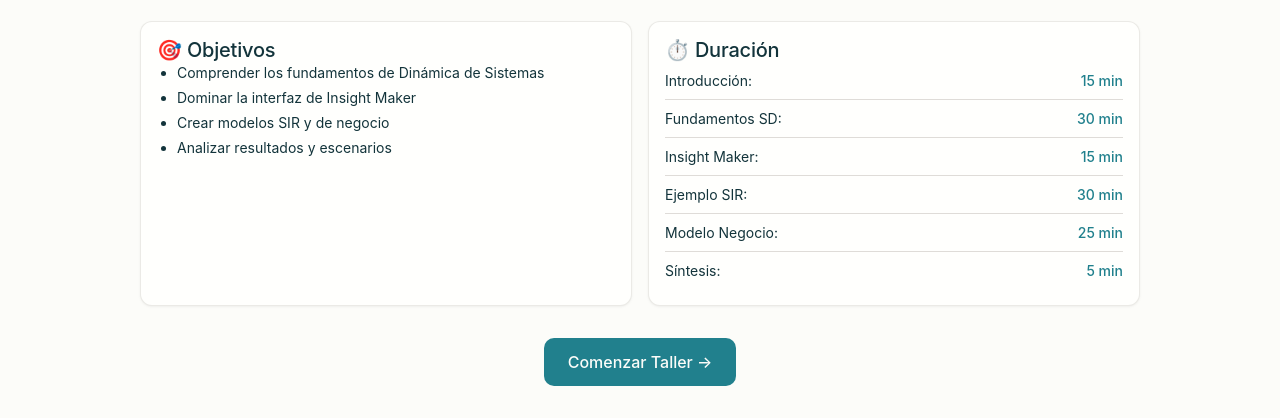
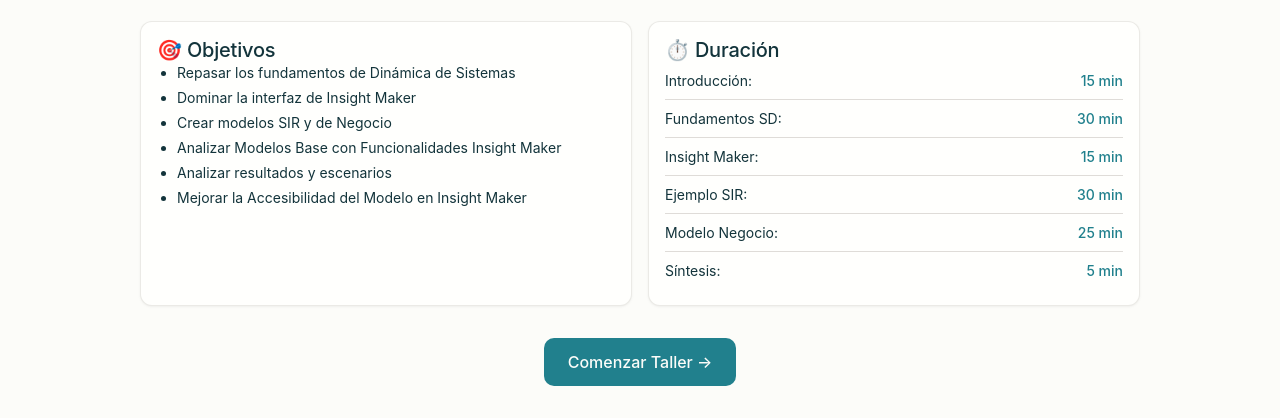
Before and after one commit to manzamb/SD-InsightMaker, a plain HTML site: page index.html in a window 1280 px wide. Shown: the part 604-1022 px from the top of the page. Drawn offline with nearby package versions, Linux system fonts and the light colour scheme; a web font is replaced by a local one.

Commit message:
Update objectives in index.html

```diff
--- a/index.html
+++ b/index.html
@@ -44,10 +44,12 @@
                         <div class="card__body">
                             <h3>🎯 Objetivos</h3>
                             <ul>
-                                <li>Comprender los fundamentos de Dinámica de Sistemas</li>
+                                <li>Repasar los fundamentos de Dinámica de Sistemas</li>
                                 <li>Dominar la interfaz de Insight Maker</li>
-                                <li>Crear modelos SIR y de negocio</li>
+                                <li>Crear modelos SIR y de Negocio</li>
+                                <li>Analizar Modelos Base con Funcionalidades Insight Maker</li>
                                 <li>Analizar resultados y escenarios</li>
+                                <li>Mejorar la Accesibilidad del Modelo en Insight Maker</li>
                             </ul>
                         </div>
                     </div>
```
